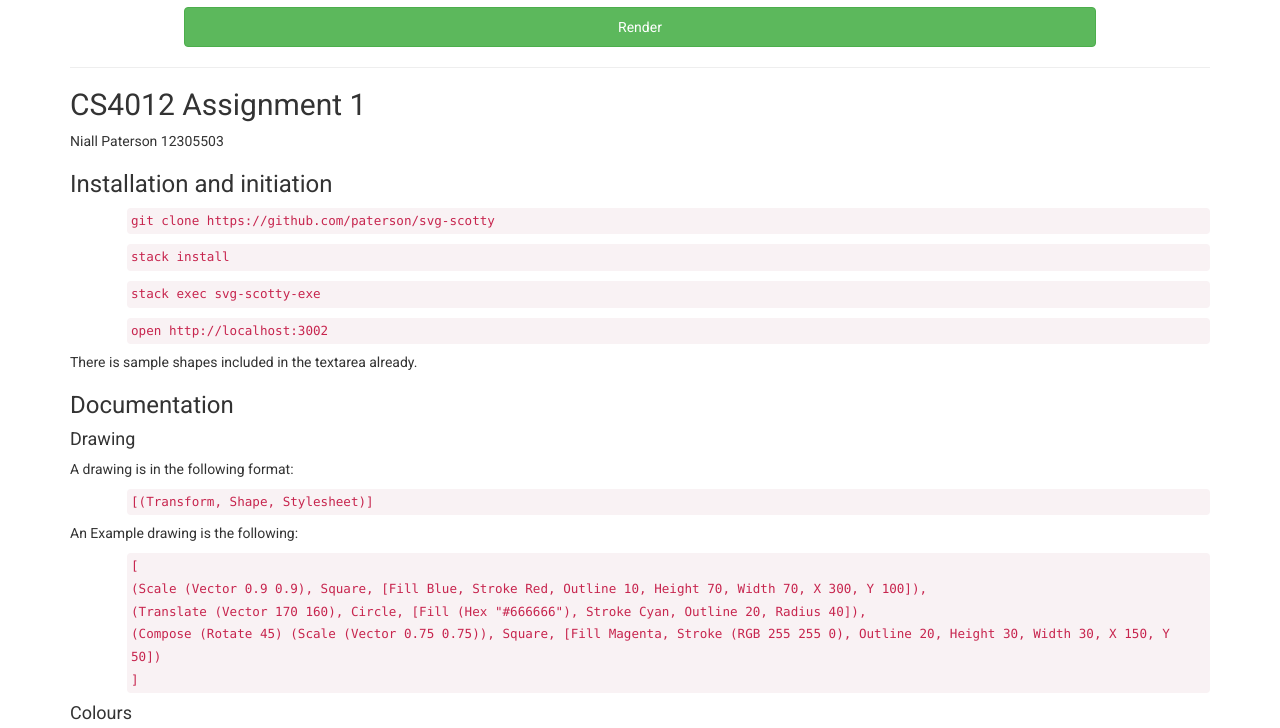
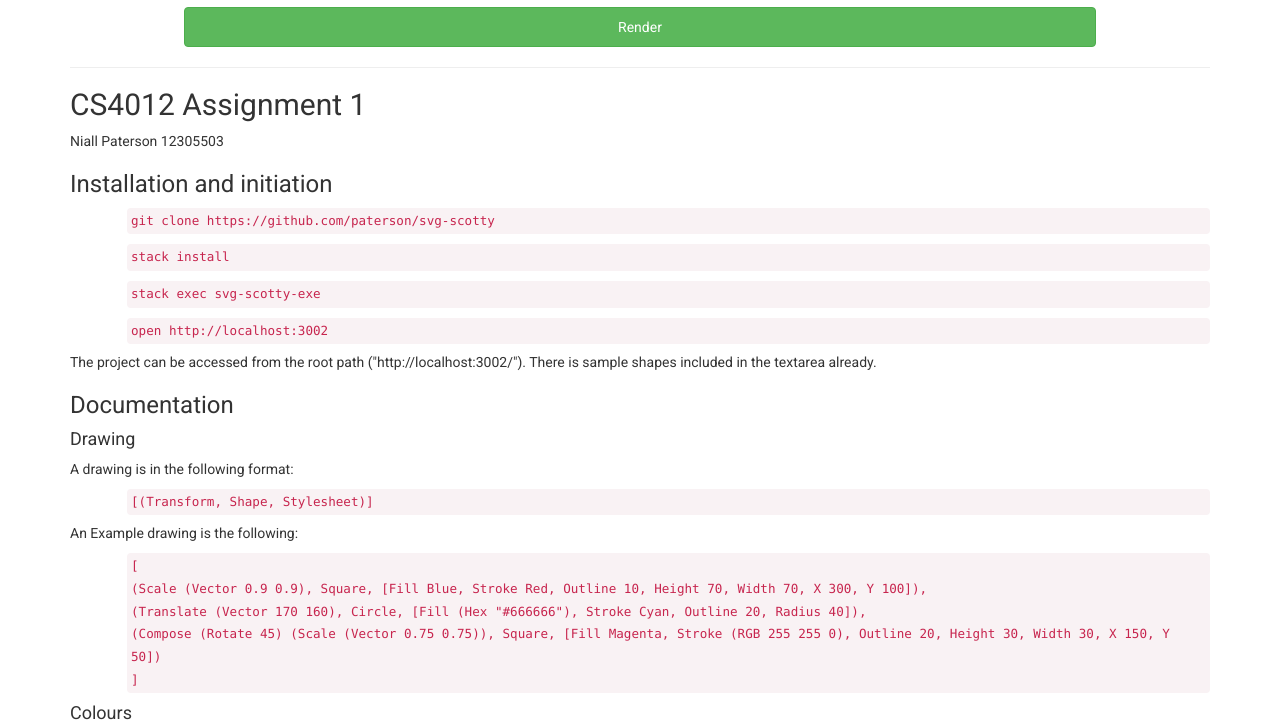
Before and after one commit to paterson/svg-scotty, a plain HTML site: page public/index.html in a window 1280 px wide. Shown: the part 632-1360 px from the top of the page. Drawn offline with nearby package versions, Linux system fonts and the light colour scheme.

Commit message:
Update README.md

```diff
--- a/public/index.html
+++ b/public/index.html
@@ -34,7 +34,7 @@
                         <code>stack exec svg-scotty-exe</code>
                         <code>open http://localhost:3002</code>
 
-                    There is sample shapes included in the textarea already.
+                    The project can be accessed from the root path ("http://localhost:3002/"). There is sample shapes included in the textarea already.
 
                     <h3>Documentation</h3>
 
```
Also changed, not shown: 3 other files.
